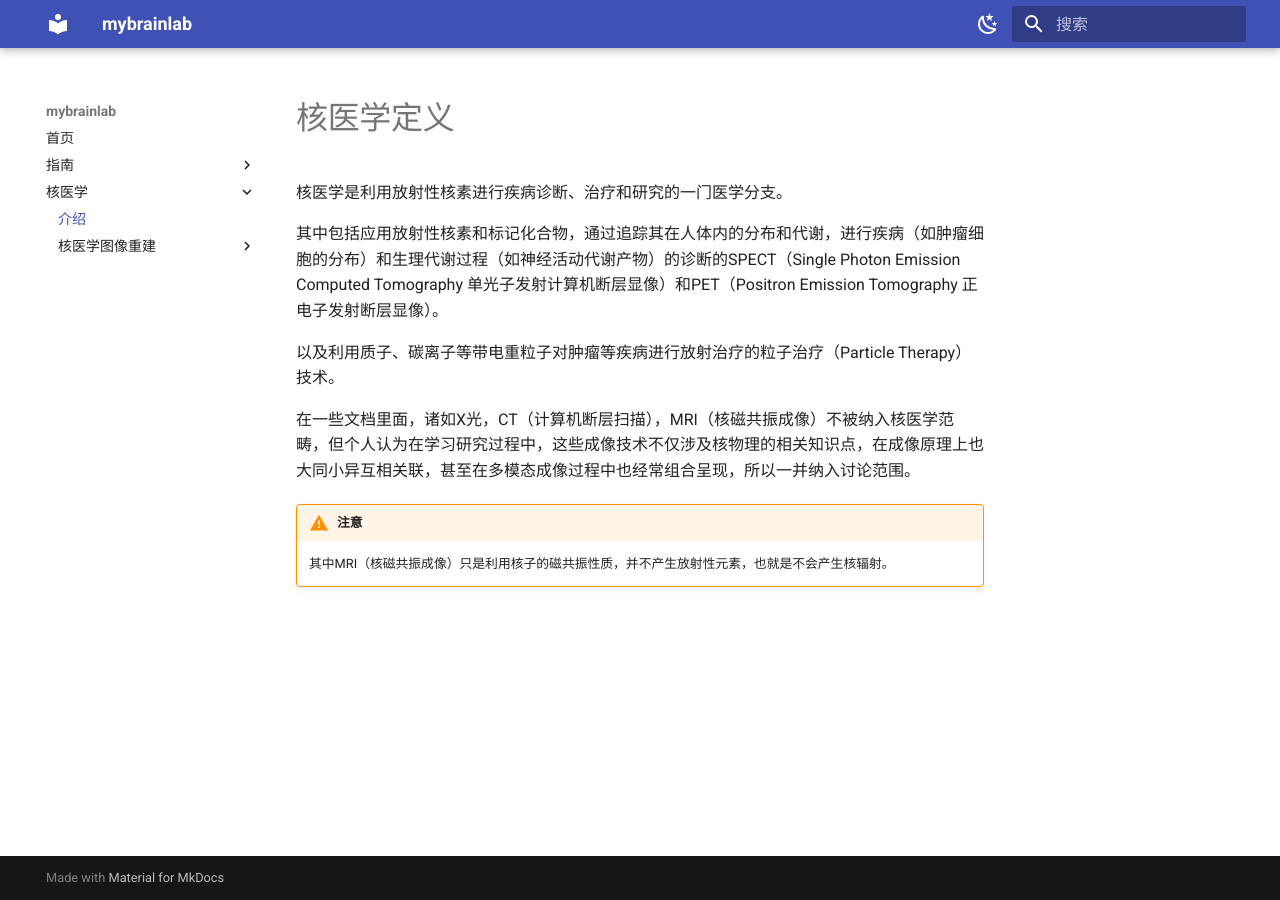
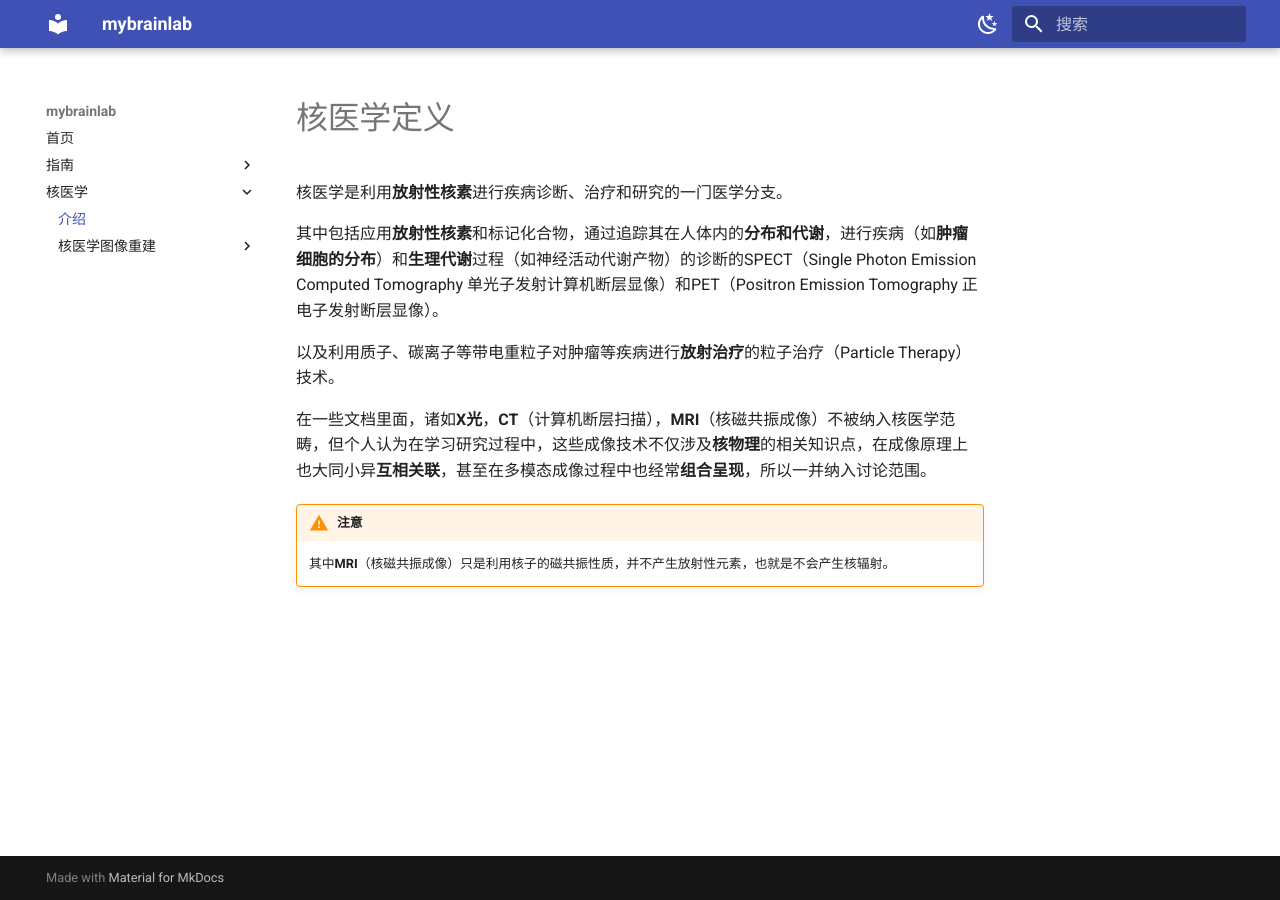
Before and after one commit to dutoumanwulao/mybrainlab, an MkDocs documentation site: the page built from docs/nukmed/index.md, in a window 1280 px wide. Built offline with MkDocs 1.6.1 and Material for MkDocs 9.7.7, drawn with Linux system fonts in a browser that asks for light colours.

Commit message:
更新核医学的介绍

```diff
--- a/docs/nukmed/index.md
+++ b/docs/nukmed/index.md
@@ -1,12 +1,14 @@
 # 核医学定义
 
-核医学是利用放射性核素进行疾病诊断、治疗和研究的一门医学分支。
+核医学是利用**放射性核素**进行疾病诊断、治疗和研究的一门医学分支。
 
-其中包括应用放射性核素和标记化合物，通过追踪其在人体内的分布和代谢，进行疾病（如肿瘤细胞的分布）和生理代谢过程（如神经活动代谢产物）的诊断的SPECT（Single Photon Emission Computed Tomography 单光子发射计算机断层显像）和PET（Positron Emission Tomography 正电子发射断层显像）。
+其中包括应用**放射性核素**和标记化合物，通过追踪其在人体内的**分布和代谢**，进行疾病（如**肿瘤细胞的分布**）和**生理代谢**过程（如神经活动代谢产物）的诊断的SPECT（Single Photon Emission Computed Tomography 单光子发射计算机断层显像）和PET（Positron Emission Tomography 正电子发射断层显像）。
 
-以及利用质子、碳离子等带电重粒子对肿瘤等疾病进行放射治疗的粒子治疗（Particle Therapy）技术。
+以及利用质子、碳离子等带电重粒子对肿瘤等疾病进行**放射治疗**的粒子治疗（Particle Therapy）技术。
 
-在一些文档里面，诸如X光，CT（计算机断层扫描），MRI（核磁共振成像）不被纳入核医学范畴，但个人认为在学习研究过程中，这些成像技术不仅涉及核物理的相关知识点，在成像原理上也大同小异互相关联，甚至在多模态成像过程中也经常组合呈现，所以一并纳入讨论范围。
+在一些文档里面，诸如**X光**，**CT**（计算机断层扫描），**MRI**（核磁共振成像）不被纳入核医学范畴，但个人认为在学习研究过程中，这些成像技术不仅涉及**核物理**的相关知识点，在成像原理上也大同小异**互相关联**，甚至在多模态成像过程中也经常**组合呈现**，所以一并纳入讨论范围。
+
+
 
 !!! warning "注意"
-    其中MRI（核磁共振成像）只是利用核子的磁共振性质，并不产生放射性元素，也就是不会产生核辐射。
+    其中**MRI**（核磁共振成像）只是利用核子的磁共振性质，并不产生放射性元素，也就是不会产生核辐射。
```
